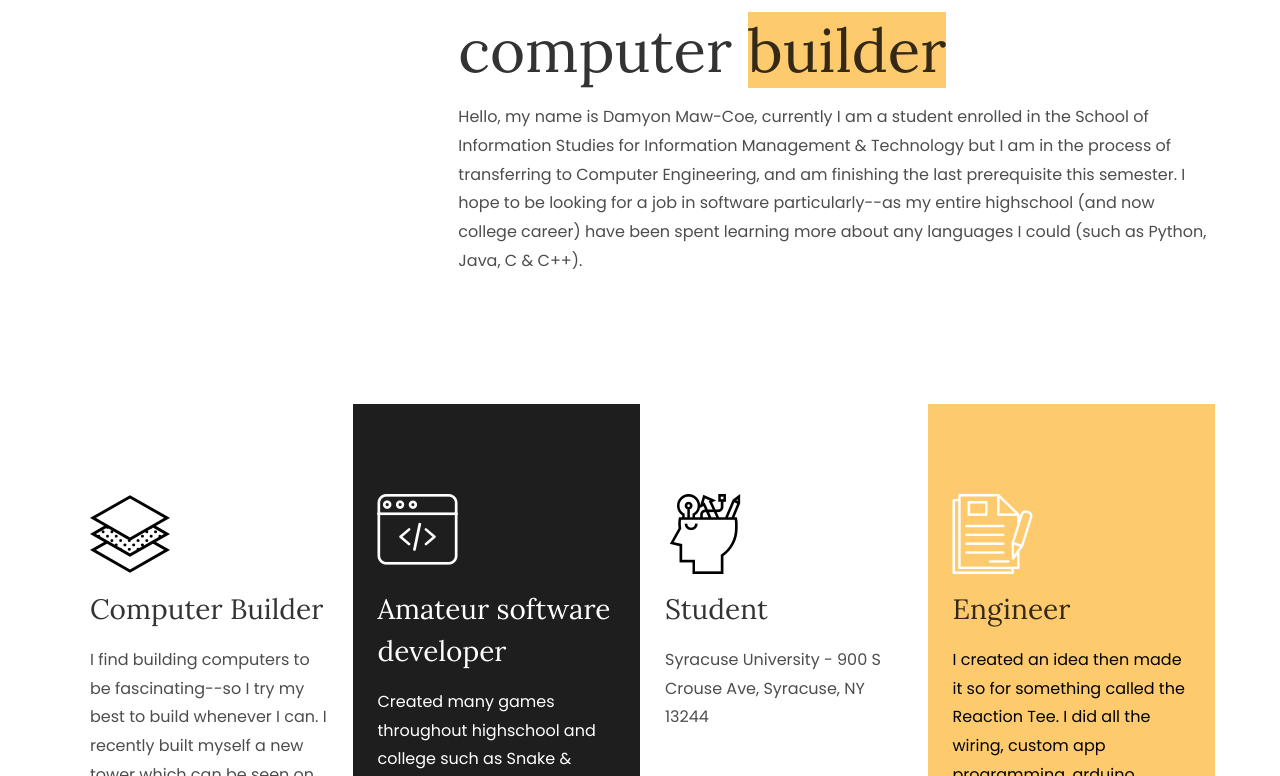
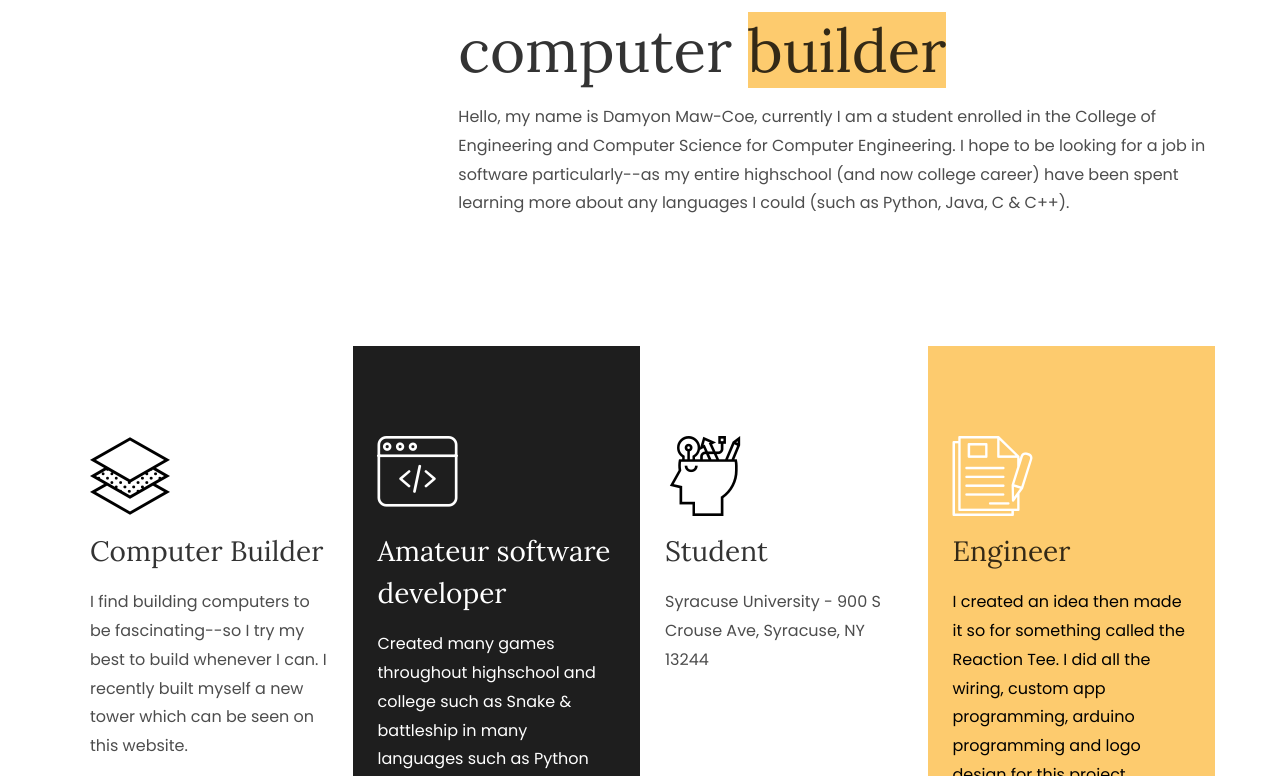
Before and after one commit to DamyonM/DamyonM.github.io, a plain HTML site: page index.html in a window 1280 px wide. Shown: the part 1177-1953 px from the top of the page. Drawn offline with Linux system fonts and the light colour scheme; some packages are replaced by stand-ins of ours; no server answers; files whose address does not match are found by name; a web font is replaced by a local one.

Commit message:
Update index.html

```diff
--- a/index.html
+++ b/index.html
@@ -40,7 +40,6 @@
 	        <ul class="navbar-nav ml-auto">
 	        	<li class="nav-item"><a href="about.html" class="nav-link">About</a></li>
 	        	<li class="nav-item"><a href="work.html" class="nav-link">Work</a></li>
-	          <li class="nav-item"><a href="contact.html" class="nav-link">Contact</a></li>
 	        </ul>
 	      </div>
 	    </div>
@@ -85,7 +84,7 @@
     		<div class="row justify-content-end">
     			<div class="col-md-8">
     				<h2>Computer Engineering <span>Student</span>, amateur software developer, and avid computer <span>builder</span></h2>
-    				<p>Hello, my name is Damyon Maw-Coe, currently I am a student enrolled in the School of Information Studies for Information Management & Technology but I am in the process of transferring to Computer Engineering, and am finishing the last prerequisite this semester. I hope to be looking for a job in software particularly--as my entire highschool (and now college career) have been spent learning more about any languages I could (such as Python, Java, C &  C++).</p>
+    				<p>Hello, my name is Damyon Maw-Coe, currently I am a student enrolled in the College of Engineering and Computer Science for Computer Engineering. I hope to be looking for a job in software particularly--as my entire highschool (and now college career) have been spent learning more about any languages I could (such as Python, Java, C &  C++).</p>
     			</div>
     		</div>
     	</div>
```
